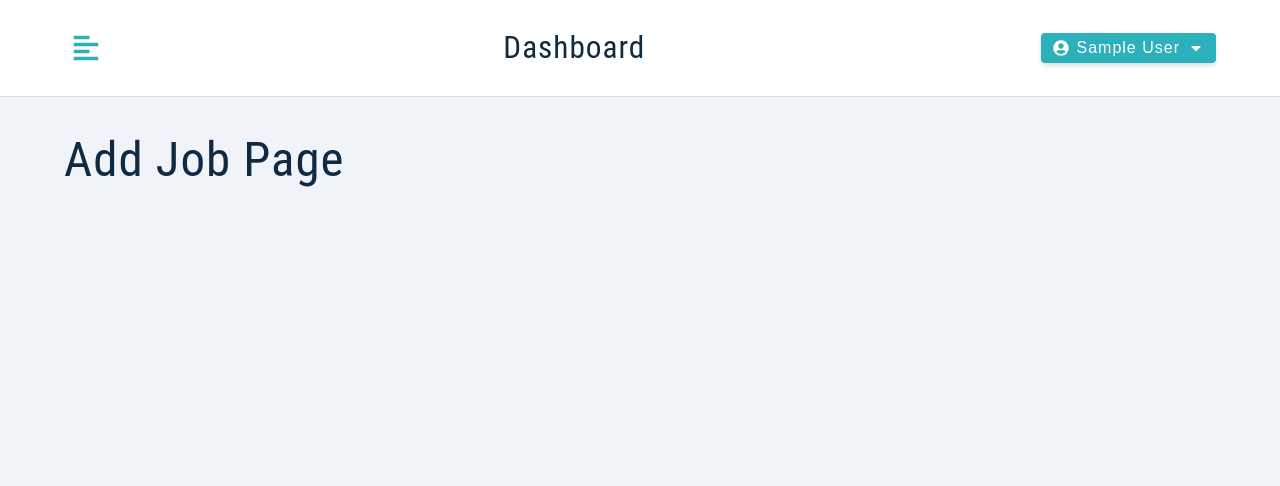
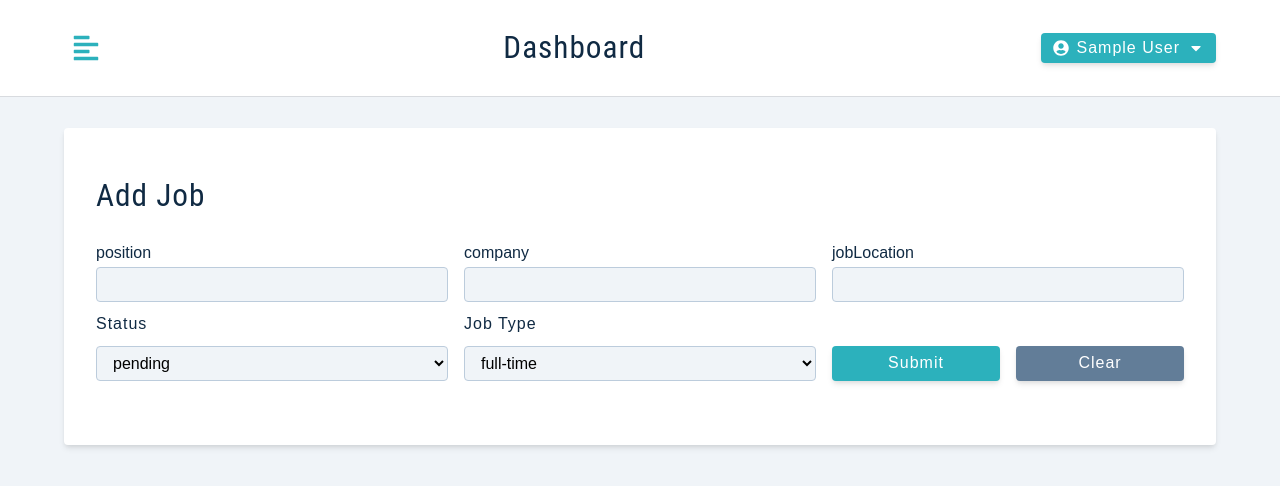
Before and after one commit to kunalevicshukla11/JOBMINDER, a React (Create React App) app in the folder client/: page /add-job in a window 1280 px wide. Shown: the top 486 px of the page. Built offline with nearby package versions, Linux system fonts and the light colour scheme; sample sign-in values are in the browser's storage; the HTML template or start-up script is replaced by a standard one.

Commit message:
create job setup done

```diff
--- /dev/null
+++ b/client/src/components/FormRowSelect.js
@@ -0,0 +1,26 @@
+const FormRowSelect = ({ labelText, name, value, handleChange, list }) => {
+    return (
+      <div className='form-row'>
+        <label htmlFor={name} className='form-label'>
+          {labelText || name}
+        </label>
+
+        <select
+          name={name}
+          value={value}
+          onChange={handleChange}
+          className='form-select'
+        >
+          {list.map((itemValue, index) => {
+            return (
+              <option key={index} value={itemValue}>
+                {itemValue}
+              </option>
+            );
+          })}
+        </select>
+      </div>
+    );
+  };
+
+  export default FormRowSelect;
--- a/client/src/components/index.js
+++ b/client/src/components/index.js
@@ -4,6 +4,6 @@
 import Logo from './Logo'
 import Navbar from './Navbar'
 import SmallSidebar from './SmallSidebar'
+import FormRowSelect from './FormRowSelect'
 
-
-export {Logo,FormRow,Alert,Navbar,BigSidebar,SmallSidebar}
+export {Logo,FormRow,Alert,Navbar,BigSidebar,SmallSidebar,FormRowSelect}
--- a/client/src/context/actions.js
+++ b/client/src/context/actions.js
@@ -21,3 +21,11 @@
 export const UPDATE_USER_BEGIN='UPDATE_USER_BEGIN'
 export const UPDATE_USER_SUCCESS='UPDATE_USER_SUCCESS'
 export const UPDATE_USER_ERROR='UPDATE_USER_ERROR'
+
+export const HANDLE_CHANGE = 'HANDLE_CHANGE'
+
+export const CLEAR_VALUES='CLEAR_VALUES'
+
+export const CREAT_JOB_BEGIN='CREAT_JOB_BEGIN'
+export const CREAT_JOB_SUCCESS='CREAT_JOB_SUCCESS'
+export const CREAT_JOB_ERROR='CREAT_JOB_ERROR'
--- a/client/src/context/appContext.js
+++ b/client/src/context/appContext.js
@@ -19,7 +19,12 @@
      LOGOUT_USER,
      UPDATE_USER_BEGIN,
      UPDATE_USER_SUCCESS,
-     UPDATE_USER_ERROR
+     UPDATE_USER_ERROR,
+     HANDLE_CHANGE,
+     CLEAR_VALUES,
+     CREAT_JOB_BEGIN,
+     CREAT_JOB_SUCCESS,
+     CREAT_JOB_ERROR
 } from "./actions";
 //import { stat } from "fs";
 
@@ -41,8 +46,17 @@
     user:user ? JSON.parse(user):null,
     token:token,
     userLocation:userLocation||'',
+    showSidebar:false,
+    isEditing:false,
+    editJobId:'',
+    position:'',
+    company:'',
     jobLocation:userLocation||'',
-    showSidebar:false
+    jobTypeOptions:['full-time', 'part-time', 'remote', 'internship'],
+    jobType:'full-time',
+    statusOptions:['interview', 'declined', 'pending'],
+    status:'pending',
+
 }
 
 const AppContext = React.createContext()
@@ -201,6 +215,39 @@
             }
             clearAlert()
         }
+        const handleChange = ({name,value})=>{
+            dispatch({type:HANDLE_CHANGE,payload:{name,value}})
+        }
+
+        const clearValues = ()=>{
+            dispatch({type: CLEAR_VALUES})
+        }
+
+        const createJob = async ()=>{
+            dispatch({type:CREAT_JOB_BEGIN})
+            try{
+                const {position , company ,jobLocation,jobType,status } = state
+                await authFetch.post('/jobs',{
+                    position ,
+                    company ,
+                    jobLocation,
+                    jobType,
+                    status,
+                })
+                dispatch({type:CREAT_JOB_SUCCESS})
+                dispatch({type:CLEAR_VALUES})
+            } catch(error) {
+                if(error.response.status === 401) return
+                dispatch({type:CREAT_JOB_ERROR,
+                    payload:{msg:error.response.data.msg},
+                })
+            }
+            clearAlert()
+        }
+
+
+
+
     return (
         <AppContext.Provider
         value={{
@@ -211,7 +258,11 @@
             setupUser,
             toggleSidebar,
             logoutUser,
-            updateUser}}>{children}
+            updateUser,
+            handleChange,
+            clearValues,
+            createJob
+            }}>{children}
         </AppContext.Provider>
     )
 }
--- a/client/src/context/reducer.js
+++ b/client/src/context/reducer.js
@@ -14,7 +14,12 @@
     LOGOUT_USER,
     UPDATE_USER_BEGIN,
     UPDATE_USER_SUCCESS,
-    UPDATE_USER_ERROR
+    UPDATE_USER_ERROR,
+    HANDLE_CHANGE,
+    CLEAR_VALUES,
+    CREAT_JOB_BEGIN,
+     CREAT_JOB_SUCCESS,
+     CREAT_JOB_ERROR
 } from "./actions"
 
 import { initialState } from "./appContext"
@@ -165,6 +170,59 @@
         }
     }
 
+    if(action.type===HANDLE_CHANGE){
+        return {
+            ...state,
+            [action.payload.name]:action.payload.value,
+        }
+    }
+
+
+
+    if(action.type===CLEAR_VALUES){
+        const initialState ={
+            isEditing:false,
+            editJobId:'',
+            position:'',
+            company:'',
+            jobLocation:state.userLocation||'',
+
+            jobType:'full-time',
+
+            status:'pending',
+            }
+
+        return {
+            ...state,
+            ...initialState,
+
+        }
+    }
+
+    if(action.type===CREAT_JOB_BEGIN){
+        return {...state,isLoading:true}
+    }
+
+    if(action.type===CREAT_JOB_SUCCESS){
+        return {
+            ...state,
+            isLoading:false,
+            showAlert:true,
+            alertType: 'success',
+            alertText: 'New Job Created'
+        }
+    }
+
+    if(action.type===CREAT_JOB_ERROR){
+        return {
+            ...state,
+            isLoading:false,
+            showAlert:true,
+            alertType: 'danger',
+            alertText: action.payload.msg
+        }
+    }
+
     throw new Error(`no such action:${action.type}`)
 }
 
--- a/client/src/pages/dashboard/AddJob.js
+++ b/client/src/pages/dashboard/AddJob.js
@@ -1,9 +1,118 @@
+import { FormRow, FormRowSelect, Alert } from '../../components'
+import { useAppContext } from '../../context/appContext'
+import Wrapper from '../../assets/wrappers/DashboardFormPage'
 
 const AddJob = () => {
+  const {
+    isLoading,
+    isEditing,
+    showAlert,
+    displayAlert,
+    position,
+    company,
+    jobLocation,
+    jobType,
+    jobTypeOptions,
+    status,
+    statusOptions,
+    handleChange,
+    clearValues,
+    createJob,
+  } = useAppContext()
+
+  const handleSubmit = (e) => {
+    e.preventDefault()
+
+    // if (!position || !company || !jobLocation) {
+    //   displayAlert()
+    //   return
+    // }
+    if(isEditing){
+      return
+    }
+    createJob()
+  }
+  const handleJobInput = (e) => {
+    const name = e.target.name
+    const value = e.target.value
+    handleChange({ name, value })
+  }
+
+
+
+
+
+
   return (
-    <h1>
-      Add job page
-    </h1>
+    <Wrapper>
+      <form className='form'>
+        <h3>{isEditing ? 'edit job' : 'add job'}</h3>
+        {showAlert && <Alert />}
+        <div className='form-center'>
+          {/* position */}
+          <FormRow
+            type='text'
+            name='position'
+            value={position}
+            handleChange={handleJobInput}
+          />
+          {/* company */}
+          <FormRow
+            type='text'
+            name='company'
+            value={company}
+            handleChange={handleJobInput}
+          />
+          {/* location */}
+          <FormRow
+            type='text'
+            labelText='job location'
+            name='jobLocation'
+            value={jobLocation}
+            handleChange={handleJobInput}
+          />
+          {/* job status */}
+          <FormRowSelect
+            name='status'
+            value={status}
+            handleChange={handleJobInput}
+            list={statusOptions}
+          />
+          {/* job type */}
+          <FormRowSelect
+            name='jobType'
+            labelText='job type'
+            value={jobType}
+            handleChange={handleJobInput}
+            list={jobTypeOptions}
+          />
+          {/* btn container */}
+          <div className='btn-container'>
+
+            <button
+              type='submit'
+              className='btn btn-block submit-btn'
+              onClick={handleSubmit}
+              disabled={isLoading}
+
+
+            >
+              submit
+            </button>
+
+            <button
+              className='btn btn-block clear-btn'
+              onClick={(e) => {
+                e.preventDefault()
+                clearValues()
+              }}
+            >
+              clear
+            </button>
+          </div>
+        </div>
+      </form>
+    </Wrapper>
   )
 }
 
```
